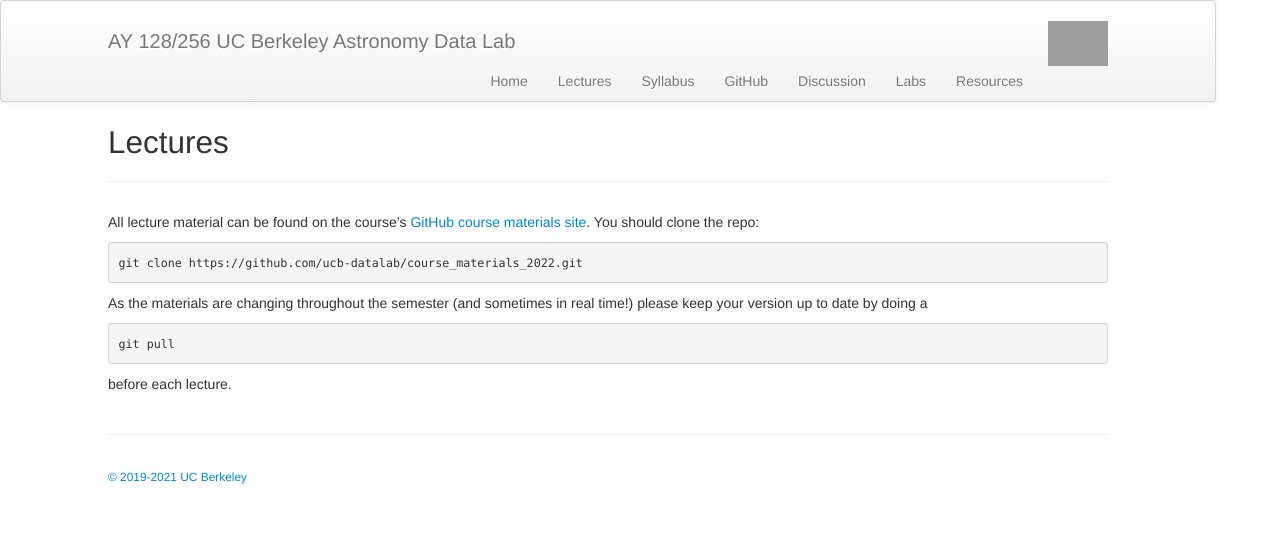
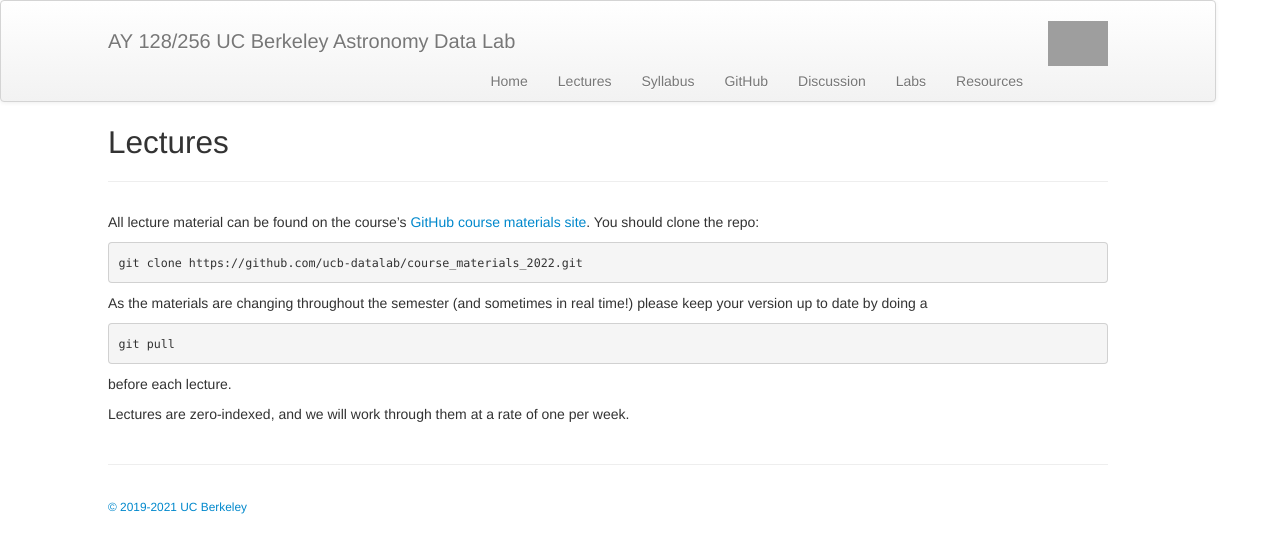
Before and after one commit to ucb-datalab/ucb-datalab.github.io, a Jekyll site: the page built from pages/lectures.md, in a window 1280 px wide. Shown: the top 553 px of the page. Built offline with Jekyll 4.4.1, drawn with Linux system fonts in a browser that asks for light colours; grey boxes are pictures that could not be loaded.

Commit message:
Updated lectures with rate information

````diff
--- a/pages/lectures.md
+++ b/pages/lectures.md
@@ -16,6 +16,8 @@ git pull
 ```
 
 before each lecture.
+
+Lectures are zero-indexed, and we will work through them at a rate of one per week.
 
 <!--
 ### Lecture 0 (Aug 24)
````
